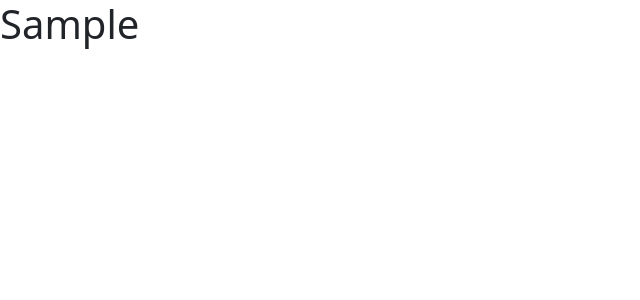
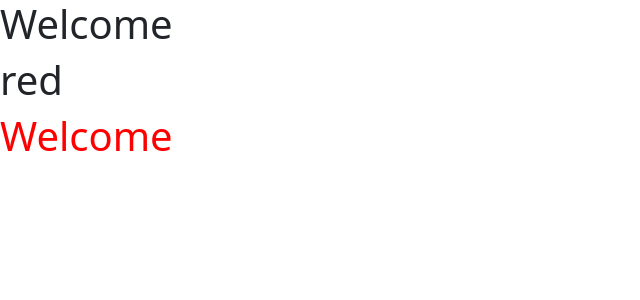
Before and after one commit to azartechnet/MERNSTACKBATCH_Raja2, a React (Create React App) app in the folder WebApp/WebApp2/reactjs/rajaapp/: page / in a window 1280 px wide. Shown: the top 300 px of the page, without its empty margins (0-640 px from the left). Built offline with nearby package versions, Linux system fonts and the light colour scheme.

Commit message:
Update index.js

```diff
--- a/WebApp/WebApp2/reactjs/rajaapp/src/index.js
+++ b/WebApp/WebApp2/reactjs/rajaapp/src/index.js
@@ -1,4 +1,4 @@
-import React from "react";
+import React, { Component } from "react";
 import ReactDOM  from "react-dom/client";
 
 /*function Sample()
@@ -247,7 +247,57 @@ if(x>10){
    const r1=ReactDOM.createRoot(document.getElementById('root'))
    r1.render(<Sample2/>)*/
 
-import Sample from "./App";
+/*import Sample from "./App";
 
 const r1=ReactDOM.createRoot(document.getElementById('root'))
-r1.render(<Sample/>)  //importing the component and rendering it
+r1.render(<Sample/>)  //importing the component and rendering */
+
+//Component Constructor
+
+/*class Sample extends React.Component
+{
+   constructor(){
+    super();
+    this.state={
+      name:"Rahul",
+      age:20
+      }
+    }
+      render()
+      {
+        return(
+          <div>
+            <h1>{this.state.name}</h1>
+            <h1>{this.state.age}</h1>
+          </div>
+        )
+      }
+
+}
+const r1=ReactDOM.createRoot(document.getElementById('root'))
+r1.render(<Sample/>)*/
+
+//Using Constructor
+
+class Header extends Component
+{
+  text="Welcome";
+  constructor()
+  {
+     super();
+     this.state={f1:'red'}
+  }
+  render()
+  {
+    return(
+      <div>
+        <h1>{this.text}</h1>
+        <h1>{this.state.f1}</h1>
+        <h1 style={{color:this.state.f1}}>Welcome</h1>
+      </div>
+    )
+}
+}
+
+const r1=ReactDOM.createRoot(document.getElementById('root'))
+r1.render(<Header/>)
```
